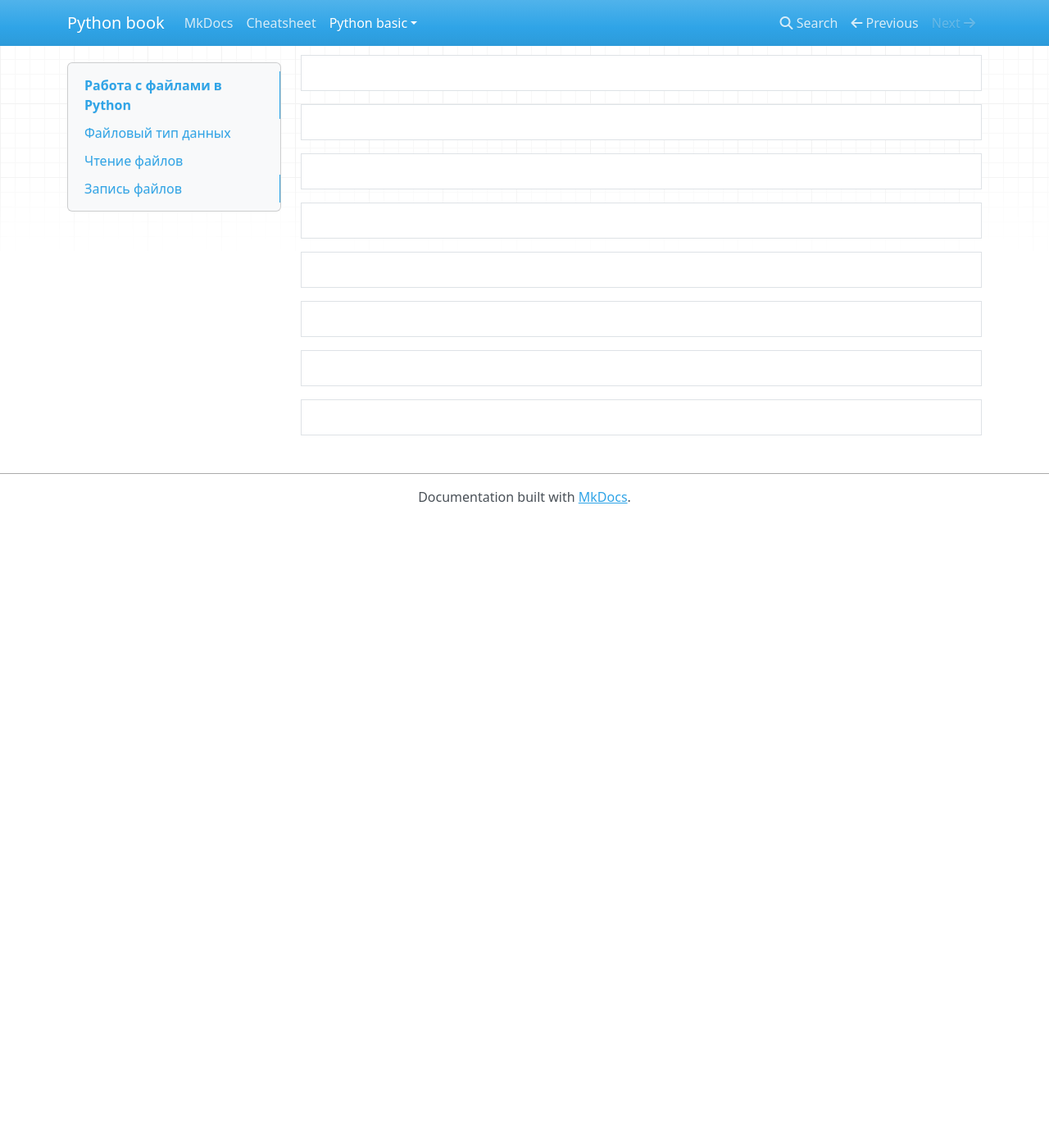
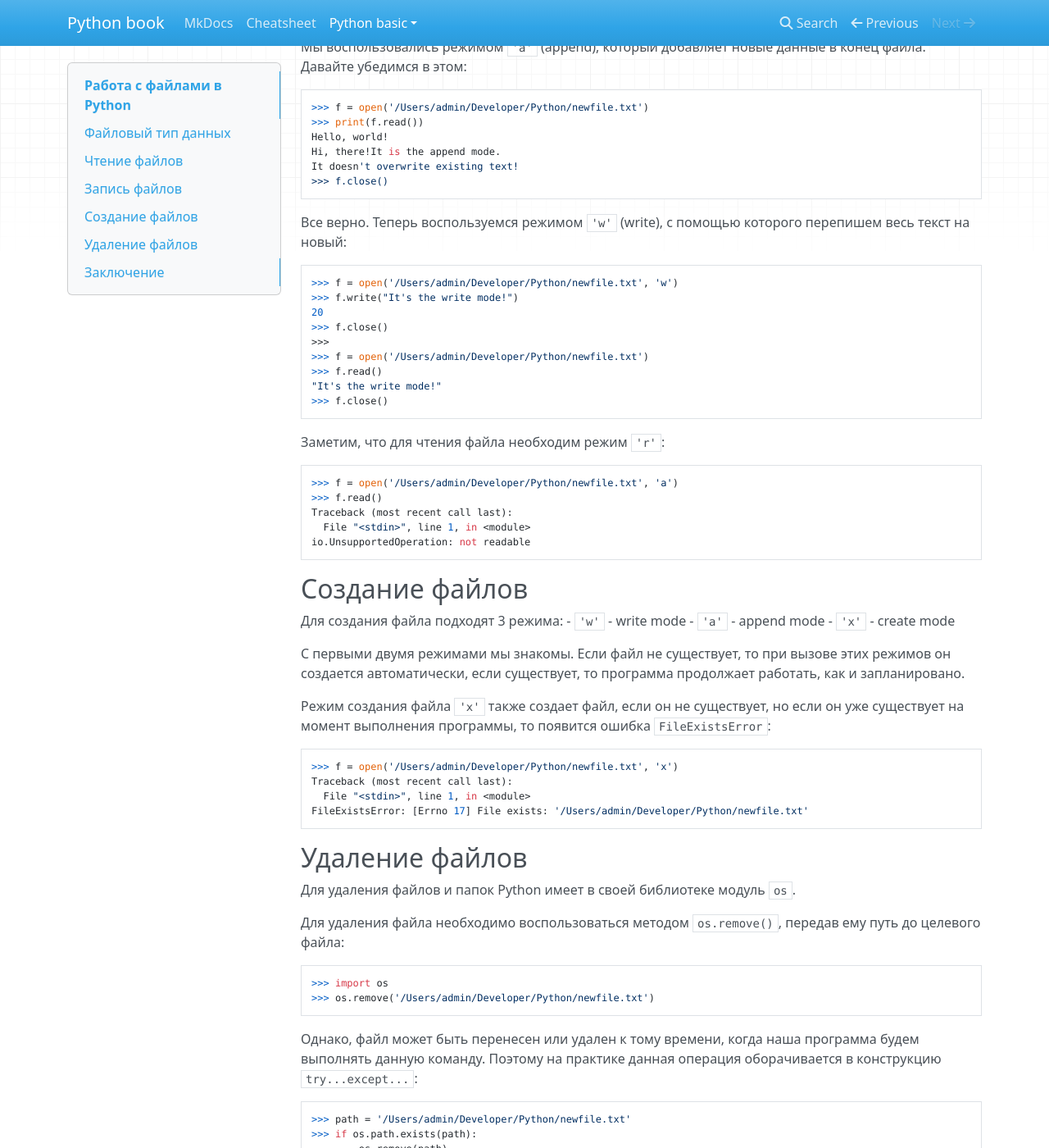
Before and after one commit to smackov/python_book, an MkDocs documentation site: the page built from book/docs/Python basic/File handing/Files handing.md, in a window 1280 px wide and 1400 px high, scrolled down 2481 px. Shown: the whole window at 82% size. Built offline with MkDocs 1.6.1, drawn with Linux system fonts in a browser that asks for light colours; nearby versions of some CDN libraries; before the commit the page ends 3115 px from its top, so only the background shows below that; some of the changed text lies outside the part shown.

Commit message:
Append doc 'Files handing'

````diff
--- a/book/docs/Python basic/File handing/Files handing.md
+++ b/book/docs/Python basic/File handing/Files handing.md
@@ -6,7 +6,7 @@
 
 Для создания типа данных как файл, используется функция `open()`. Синтаксис функции:
 
-      `open(filename[, mode])`
+      open(filename[, mode])
 
 `filename` - обязательный аттрибут. Это должен быть полный путь до файла, либо только его имя, если он находится в папке интерпретатора Python.
 `mode` - режим работы с файлом. По умолчанию 'rt' - файл доступен только для чтения в текстовом режиме.
@@ -29,7 +29,11 @@
 >>> f = open('newfile.txt')
 >>> f
 <_io.TextIOWrapper name='/Users/admin/Developer/Python/newfile.txt' mode='r' encoding='UTF-8'>
+```
 
+Это тоже самое, что и пример ниже:
+
+```python
 >>> f = open('newfile.txt', 'rt')
 >>> f
 <_io.TextIOWrapper name='/Users/admin/Developer/Python/newfile.txt' mode='r' encoding='UTF-8'>
@@ -95,50 +99,91 @@ Hi, there!
 `'w'` - режим записи файла. Особенность метода заключается в том, что если файл уже существует, то он сотрет все содержимое при открытии.
 `'a'` - режим добавления. Режим такой же, как и `'w'`, но он ничего не стирает, а при записи данных добавляет их в конец файла.
 
+Давайте попробуем добавить в файл `newfile.txt`, с которым мы работали выше, пару новых строчек:
+
 ```python
-
+>>> f = open('/Users/admin/Developer/Python/newfile.txt', 'a')
+>>> f.write("It is the append mode.\nIt doesn't overwrite existing text!")
+58
+>>> f.close()
 ```
 
+Мы воспользовались режимом `'a'` (append), который добавляет новые данные в конец файла. Давайте убедимся в этом:
+
 ```python
-
+>>> f = open('/Users/admin/Developer/Python/newfile.txt')
+>>> print(f.read())
+Hello, world!
+Hi, there!It is the append mode.
+It doesn't overwrite existing text!
+>>> f.close()
 ```
 
+Все верно. Теперь воспользуемся режимом `'w'` (write), с помощью которого перепишем весь текст на новый:
+
 ```python
-
+>>> f = open('/Users/admin/Developer/Python/newfile.txt', 'w')
+>>> f.write("It's the write mode!")
+20
+>>> f.close()
+>>>
+>>> f = open('/Users/admin/Developer/Python/newfile.txt')
+>>> f.read()
+"It's the write mode!"
+>>> f.close()
 ```
 
+Заметим, что для чтения файла необходим режим `'r'`:
+
 ```python
-
+>>> f = open('/Users/admin/Developer/Python/newfile.txt', 'a')
+>>> f.read()
+Traceback (most recent call last):
+  File "<stdin>", line 1, in <module>
+io.UnsupportedOperation: not readable
 ```
 
+## Создание файлов
+
+Для создания файла подходят 3 режима:
+- `'w'` - write mode
+- `'a'` - append mode
+- `'x'` - create mode
+
+С первыми двумя режимами мы знакомы. Если файл не существует, то при вызове этих режимов он создается автоматически, если существует, то программа продолжает работать, как и запланировано.
+
+Режим создания файла `'x'` также создает файл, если он не существует, но если он уже существует на момент выполнения программы, то появится ошибка `FileExistsError`:
+
 ```python
-
+>>> f = open('/Users/admin/Developer/Python/newfile.txt', 'x')
+Traceback (most recent call last):
+  File "<stdin>", line 1, in <module>
+FileExistsError: [Errno 17] File exists: '/Users/admin/Developer/Python/newfile.txt'
 ```
 
+## Удаление файлов
+
+Для удаления файлов и папок Python имеет в своей библиотеке модуль `os`.
+
+Для удаления файла необходимо воспользоваться методом `os.remove()`, передав ему путь до целевого файла:
+
 ```python
-
+>>> import os
+>>> os.remove('/Users/admin/Developer/Python/newfile.txt')
 ```
 
+Однако, файл может быть перенесен или удален к тому времени, когда наша программа будем выполнять данную команду. Поэтому на практике данная операция оборачивается в конструкцию `try...except...`:
+
 ```python
-
+>>> path = '/Users/admin/Developer/Python/newfile.txt'
+>>> if os.path.exists(path):
+...     os.remove(path)
+... else:
+...     print("File doesn't exist")
+...
+>>>
 ```
 
-```python
+## Заключение
 
-```
-
-```python
-
-```
-
-```python
-
-```
-
-```python
-
-```
-
-```python
-
-```
+Работа с файлами в файловой системы компьютера - это возможность сохранения результата работы программы в долговременной памяти, возможность создания более сложных программ, отличный инструмент и другое.
````
